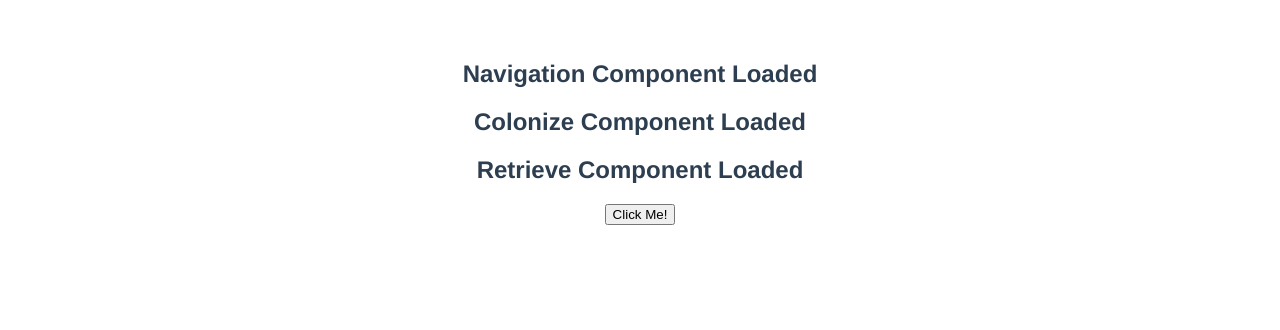
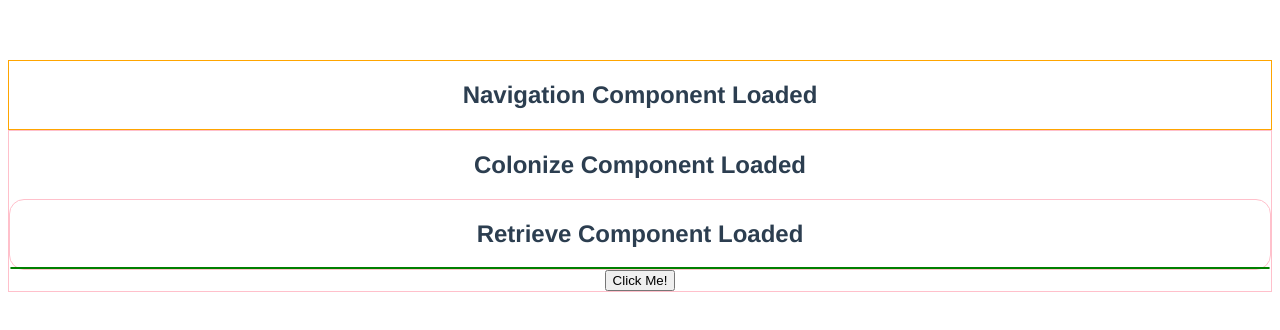
Before and after one commit to toxicmuffin/Splash, a Vue app: page / in a window 1280 px wide. Shown: the top 330 px of the page. Built offline with nearby package versions, Linux system fonts and the light colour scheme; no server answers.

Commit message:
added Quest.vue - Search component

```diff
--- a/src/components/Colonize.vue
+++ b/src/components/Colonize.vue
@@ -20,6 +20,8 @@ export default {
 }
 </script>
 
-<style>
-
+<style scoped>
+  div {
+    border: 1px pink solid;
+  }
 </style>
--- a/src/components/Navigation.vue
+++ b/src/components/Navigation.vue
@@ -3,3 +3,9 @@
     <h2>Navigation Component Loaded </h2>
   </div>
 </template>
+
+<style scoped>
+  div {
+    border: 1px orange solid;
+  }
+</style>
--- a/src/components/Retrieve.vue
+++ b/src/components/Retrieve.vue
@@ -17,15 +17,10 @@ export default {
     }
   },
   setup() {
-
     // populates the page
     onMounted(() => {
       getData();
     });
-
-
-
-
     async function getData() {
       // keys and urls are placed in .env - See .env_sample for details
       // const url = (process.env.VUE_APP_ROOT_URL)+'/photos/?client_id='+(process.env.VUE_APP_KEY);
@@ -44,11 +39,13 @@ export default {
       getData,
       information
     }
-  },
-  // mounted() {
-  //   // runs function on life cycle hook and populates page
-  //   this.getData();
-  //   console.log('MOUNTED',information);
-  // }
+  }
 }
 </script>
+
+<style scoped>
+  div {
+    border: 1px green solid;
+    border-radius: 15px;
+  }
+</style>
```
Also changed, not shown: src/components/Quest.vue (added).
